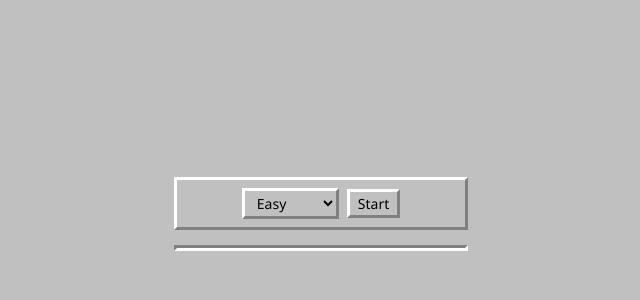
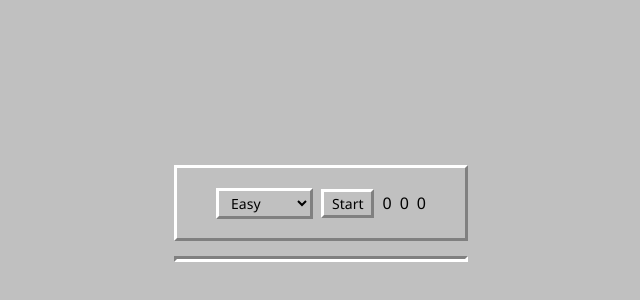
Before and after one commit to ianlivingston/Local_Minesweeper, a React (Vite) app: page / in a window 1280 px wide. Shown: the part 184-484 px from the top of the page, without its empty margins (319-959 px from the left). Built offline with nearby package versions, Linux system fonts and the light colour scheme.

Commit message:
feat: display timer

```diff
--- a/src/Game.tsx
+++ b/src/Game.tsx
@@ -12,7 +12,13 @@ function Game() {
     const setFlag = useStore((state) => state.setTileIsFlagged)
     const numberOfColumns = useStore((state) => state.boardDimX)
 
+    const digitE2 = useStore((state) => state.digitE2)
+    const digitE1 = useStore((state) => state.digitE1)
+    const digitE0 = useStore((state) => state.digitE0)
+    const resetTimer = useStore((state) => state.resetTimer)
+
     const [level, setLevel] = useState<difficulty>("Easy")
+
     const changeLevel = (e: ChangeEvent) => {
         //@ts-expect-error: value isn't on target
         setLevel(e.target.value)
@@ -26,9 +32,15 @@ function Game() {
                     <option value="Medium">Medium</option>
                     <option value="Hard">Hard</option>
                 </select>
-                <button id="startButton" onClick={() => init(level)}>
+                <button id="startButton" onClick={() => {
+                    init(level)
+                    resetTimer()
+                }}>
                     Start
                 </button>
+                <p>{digitE2}</p>
+                <p>{digitE1}</p>
+                <p>{digitE0}</p>
             </div>
             <ul style={{ '--cols': numberOfColumns } as CSSProperties}>
                 {board.map((tile, index) => (
--- a/src/StateStore.ts
+++ b/src/StateStore.ts
@@ -1,8 +1,11 @@
 import {create} from 'zustand'
 import type {tileValue, tileData, BoardInterface} from "./BoardInterface.ts";
 import Board from "./BoardInterface.ts";
+import type {TimerInterface} from "./TimerInterface.ts";
+import Timer from "./TimerInterface.ts";
 
 export type difficulty = "Easy" | "Medium" | "Hard"
+type gameState = "ready" | "playing" | "won" | "lost"
 
 export interface MineStore {
     uncoveredTilesRemaining: number,
@@ -12,12 +15,15 @@ export interface MineStore {
     initializeGame: (level: difficulty) => void,
     uncoverTile: (i: number) => void,
     strobe: (i: number) => void,
+    gameState: gameState,
 }
 
-const useStore = create<MineStore & BoardInterface>()((set, get, s_) => ({
-    ...Board(set, get , s_),
+const useStore = create<MineStore & BoardInterface & TimerInterface>()((set, get, s_) => ({
+    ...Board(set, get, s_),
+    ...Timer(set, get, s_),
     uncoveredTilesRemaining: 71,
     tilesNotFlagged: 10,
+    gameState: "ready",
     setGameValues: (uncoveredTilesRemaining_: number, tilesNotFlagged_: number) => {
         set(() => ({uncoveredTilesRemaining: uncoveredTilesRemaining_, tilesNotFlagged: tilesNotFlagged_}));
     },
@@ -75,28 +81,35 @@ const useStore = create<MineStore & BoardInterface>()((set, get, s_) => ({
 
         get().newBlankBoard(lenX, lenY)
         get().placeMines(totalSquares, numMines)
+        set(() => ({gameState: "ready"}))
     },
     uncoverTile: (i: number) => {
         const tile: tileData = get().getTile(i)
-        if (tile.isCovered && !tile.isFlagged){
-            if (tile.value === "M")
+        if (tile.isCovered && !tile.isFlagged) {
+            if (tile.value === "M"){
                 get().showAll()
+                get().disableTimer()
+                set(() => ({gameState: "lost"}))
+            }
             else if (tile.value === 0) {
-                console.log(`found 0 at ${i}, strobing`)
+                // console.log(`found 0 at ${i}, strobing`)
                 get().setTileIsCovered(i, false)
                 get().strobe(i)
-            }
-            else
+            } else
                 get().setTileIsCovered(i, false)
+        }
+        if (get().gameState == "ready") {
+            set(() => ({gameState: "playing"}))
+            get().enableTimer()
         }
     },
     strobe: (i: number) => {
         const neighbors: number[] = get().getNeighbors(i)
         for (const n of neighbors) {
-            console.log(`strobe: ${i}`)
+            // console.log(`strobe: ${i}`)
             get().uncoverTile(n)
         }
     }
-}))
+}));
 
 export default useStore
--- /dev/null
+++ b/src/TimerInterface.ts
@@ -0,0 +1,58 @@
+import type {StateCreator} from "zustand";
+
+export interface TimerInterface {
+    timerMS: number,
+    digitE2: number,
+    digitE1: number,
+    digitE0: number,
+    resetTimer: () => void,
+    enableTimer: () => void,
+    disableTimer: () => void,
+    publishGame: () => void,
+    update: () => void,
+}
+
+const Timer: StateCreator<TimerInterface, [], [], TimerInterface> = (set, get) => {
+    let offset: number = 0;
+    let intervalID: ReturnType<typeof setInterval> | undefined
+
+    return ({
+        timerMS: 0,
+        digitE2: 0,
+        digitE1: 0,
+        digitE0: 0,
+        resetTimer: () => {
+            get().disableTimer()
+            set(() => ({
+                timerMS: 0,
+                digitE2: 0,
+                digitE1: 0,
+                digitE0: 0,
+            }))
+        },
+        enableTimer: () => {
+            if(intervalID !== undefined) return
+
+            offset = performance.now()
+            intervalID = setInterval(get().update, 10)
+        },
+        disableTimer: () => {
+            clearInterval(intervalID)
+            intervalID = undefined
+        },
+        publishGame: () => 0,
+        update: () => {
+            const timerMS = performance.now() - offset
+            if(timerMS < 1_000_000){
+                set(() => ({
+                    timerMS,
+                    digitE2: Math.trunc(timerMS / 100_000 % 10),
+                    digitE1: Math.trunc(timerMS / 10_000 % 10),
+                    digitE0: Math.trunc(timerMS / 1_000 % 10),
+                }))
+            }
+        },
+    })
+}
+
+export default Timer;
```
